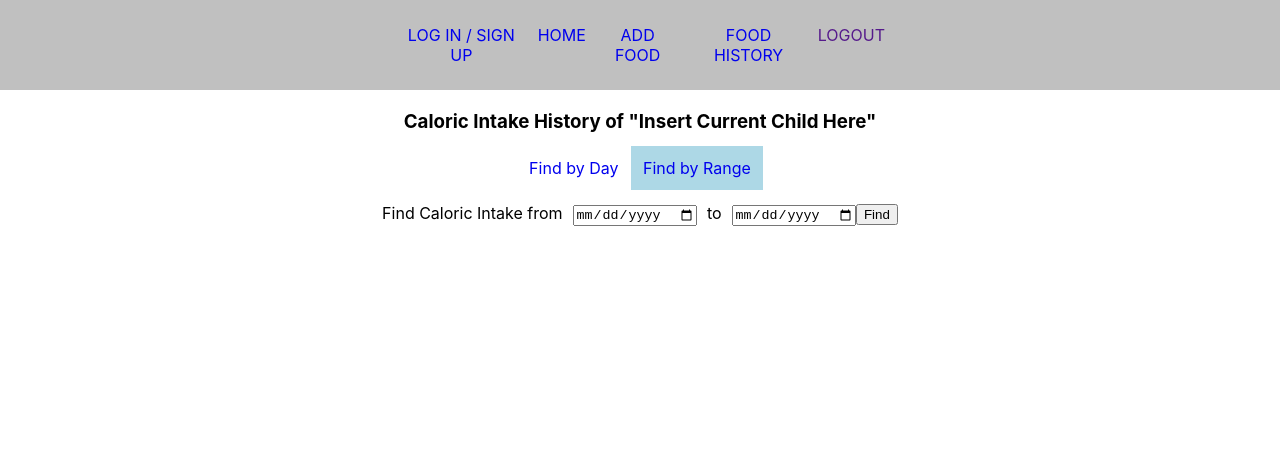
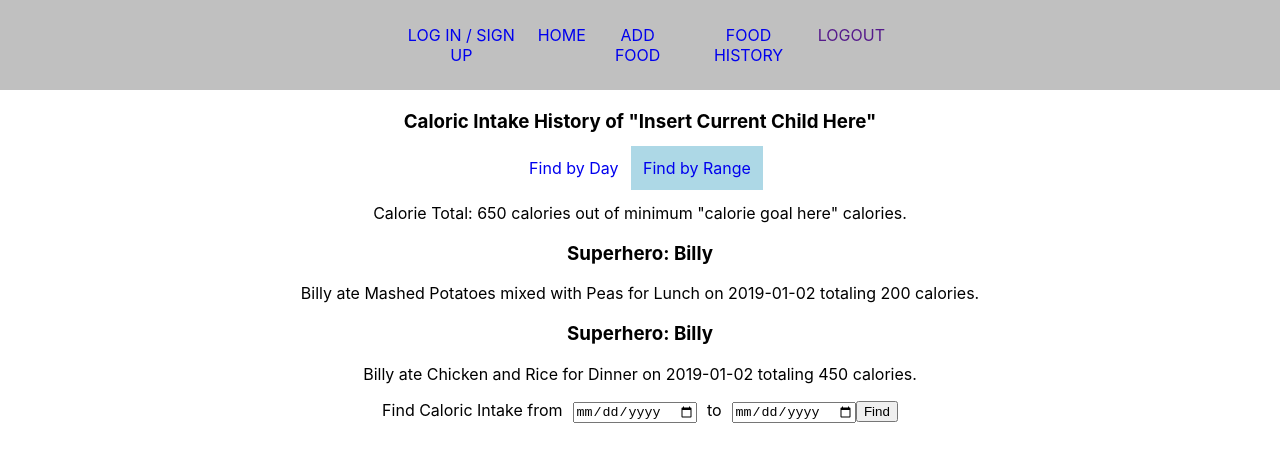
Before and after one commit to gigapet-eating-log/gigapet-FE, a React (Create React App) app in the folder gigapet/: page /history/specific in a window 1280 px wide. Shown: the top 462 px of the page. Built offline with nearby package versions, Linux system fonts and the light colour scheme; sample sign-in values are in the browser's storage.

Commit message:
map out foodEntries, waiting for data

```diff
--- /dev/null
+++ b/gigapet/src/components/FoodEntries.js
@@ -0,0 +1,12 @@
+import React from 'react';
+
+function FoodEntries (props) {
+    return (
+        <div className="entry">
+            <h3>Superhero: {props.entry.name}</h3>
+            <p>{props.entry.name} ate {props.entry.foodName} for {props.entry.mealTime} on {props.entry.date} totaling {props.entry.calorieCount} calories.</p>
+        </div>
+    );
+}
+
+export default FoodEntries;
--- a/gigapet/src/components/History.js
+++ b/gigapet/src/components/History.js
@@ -1,5 +1,9 @@
 import React, { Component } from 'react';
 import {NavLink} from 'react-router-dom';
+import {connect} from 'react-redux';
+import FoodEntries from './FoodEntries';
+import TotalCalories from './TotalCalories';
+
 
 class History extends Component {
     constructor() {
@@ -17,9 +21,23 @@ class History extends Component {
                     <NavLink to='/history/day'>Find by Day</NavLink>
                     <NavLink to='/history/specific'>Find by Range</NavLink>
                 </nav>
+
+                <div className='food-date-wrapper'>
+                    <TotalCalories foodEntries={this.props.foodEntries} />
+                    <div className='food-entries-wrapper'>
+                        {this.props.foodEntries.map(entry => {
+                            return <FoodEntries key={entry.food} entry={entry} />
+                        })}
+                    </div>
+                </div>
             </div>
         );
     }
 }
 
-export default History;
+const mapStateToProps = state => ({
+    foodEntries: state.foodEntries,
+  });
+
+
+export default connect(mapStateToProps, {})(History);
--- a/gigapet/src/components/SortDateFormSpecific.js
+++ b/gigapet/src/components/SortDateFormSpecific.js
@@ -23,7 +23,7 @@ class SortDateFormSpecific extends Component {
           event.preventDefault();
           console.log(this.state);
           const range = {
-            name:this.props.currentKid, //what is it on state?
+            name:this.props.currentChild, //what is it on state?
             parentId: localStorage.getItem('currentUserId'),
             dateStart:this.state.dateOne,
             dateEnd: this.state.dateTwo
--- /dev/null
+++ b/gigapet/src/components/TotalCalories.js
@@ -0,0 +1,12 @@
+import React from 'react';
+
+function TotalCalories (props) {
+    return (
+        <div className='total'>
+            Calorie Total: {props.foodEntries.reduce((accumulator, entry) => { return entry.calorieCount + accumulator},0)} calories out of minimum "calorie goal here" calories.
+        </div>
+    );
+};
+
+
+export default TotalCalories;
--- a/gigapet/src/reducers/index.js
+++ b/gigapet/src/reducers/index.js
@@ -30,7 +30,23 @@ import {
 } from "../actions";
 
 const initialState = {
-  foodEntries: [],
+  foodEntries: [
+    {
+      name: "Billy",
+      foodName: "Mashed Potatoes mixed with Peas",
+      mealTime: "Lunch",
+      date: "2019-01-02",
+      calorieCount: 200
+    },
+    {
+      name: "Billy",
+      foodName: "Chicken and Rice",
+      mealTime: "Dinner",
+      date: "2019-01-02",
+      calorieCount: 450
+    }
+  ],
+
   children: [],
   currentChild: {},
   pending: {
@@ -248,7 +264,8 @@ const rootReducer = (state = initialState, action) => {
 
     case GETFOODBYDATE_SUCCESS:
       return {
-
+        ...state,
+        foodEntries: [...action.payload]
       };
 
     case GETFOODBYDATE_FAIL:
@@ -256,11 +273,11 @@ const rootReducer = (state = initialState, action) => {
 
       };
 
-      // GETFOODBYRANGE_START,
-      // GETFOODBYRANGE_SUCCESS,
-      // GETFOODBYRANGE_FAIL
+    // GETFOODBYRANGE_START,
+    // GETFOODBYRANGE_SUCCESS,
+    // GETFOODBYRANGE_FAIL
 
-      case GETFOODBYRANGE_START:
+    case GETFOODBYRANGE_START:
       return {
 
       };
```
